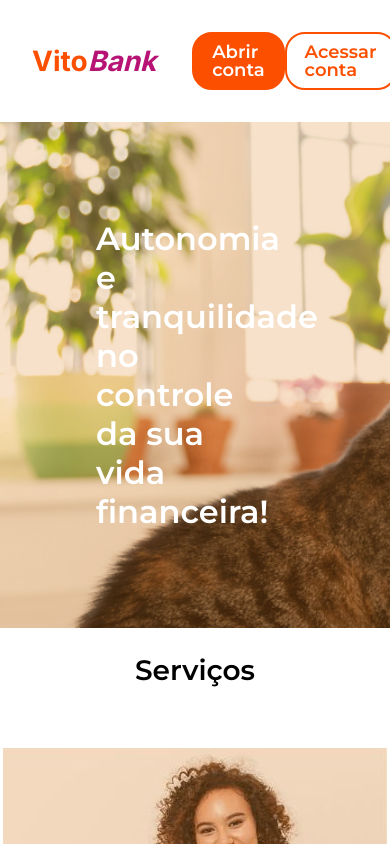
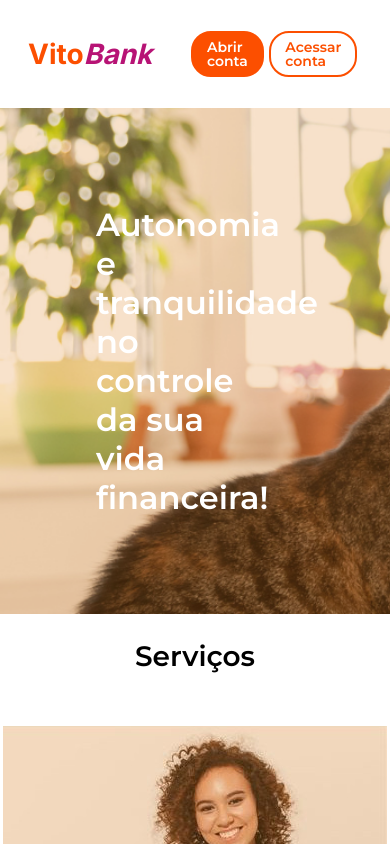
Before and after one commit to fortesvitoria/vitoBank, a plain HTML site: page index.html in a window 390 px wide. Shown: the top 844 px of the page. Drawn offline with nearby package versions, Linux system fonts and the light colour scheme.

Commit message:
muda tamanho fonte botoes header

```diff
--- a/styles/footer.css
+++ b/styles/footer.css
@@ -72,3 +72,10 @@
         padding-left: 0.75em;
     }
 }
+
+
+@media screen and (max-width: 600px) {
+    .rodape__link {
+        font-size: 14px;
+    }
+}
--- a/styles/header.css
+++ b/styles/header.css
@@ -49,7 +49,7 @@
 .cabecalho-lista__item-botao {
     font-weight: 600;
     border-radius: 20px;
-    padding: .5em 1em;
+    padding: 0.5em 1em;
     color: var(--cor-primaria);
     border: var(--cor-primaria) 2px solid;
 }
@@ -73,3 +73,12 @@
         display: block;
     }
 }
+
+@media screen and (max-width: 600px) {
+
+    .cabecalho-lista__item-botao {
+
+        font-size: 14px;
+        margin: 0.2em;
+    }
+}
--- a/styles/styles.css
+++ b/styles/styles.css
@@ -19,3 +19,10 @@ body {
 .cabecalho__logo-link {
     text-decoration: none;
 }
+
+@media screen and (max-width: 600px) {
+
+    body {
+        font-size: 14px;
+    }
+}
```
